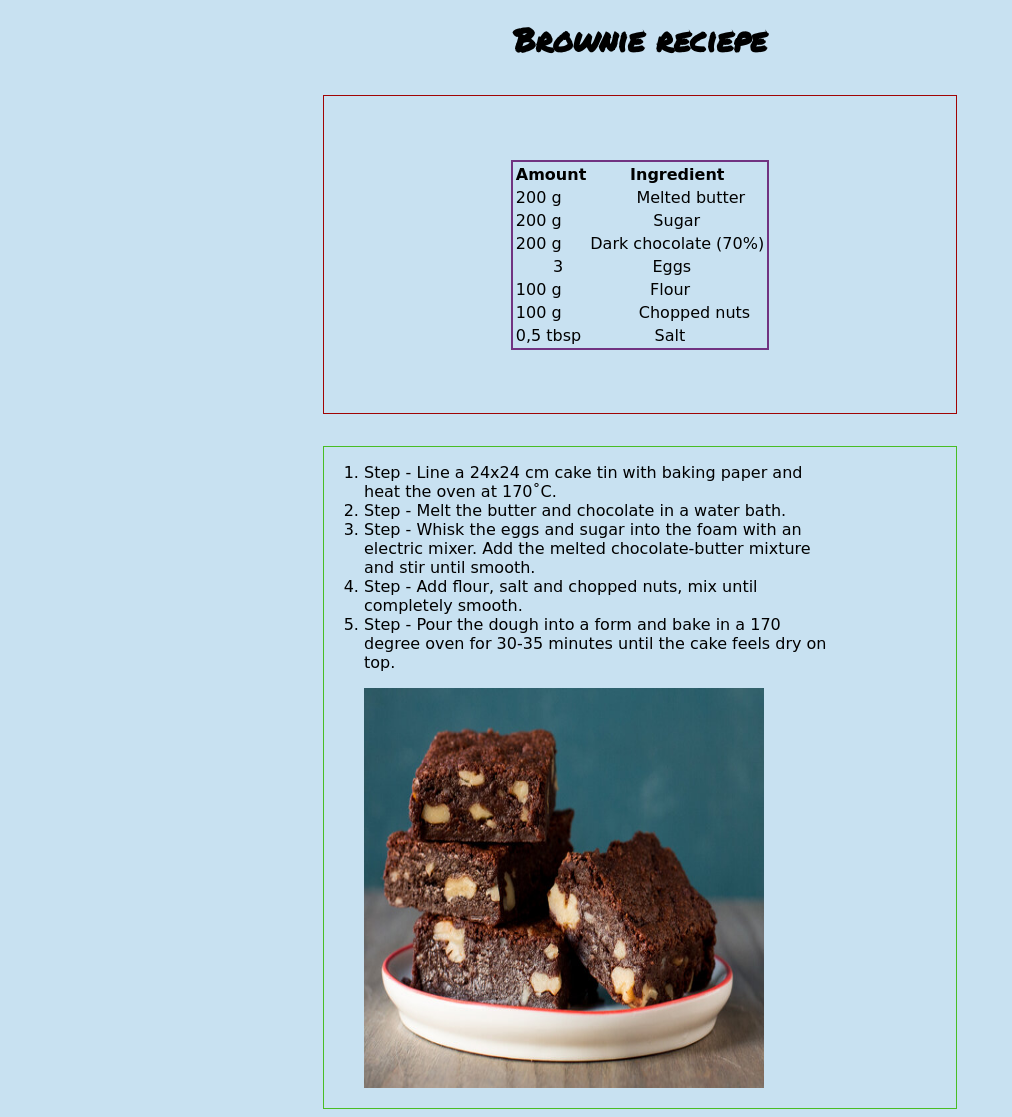
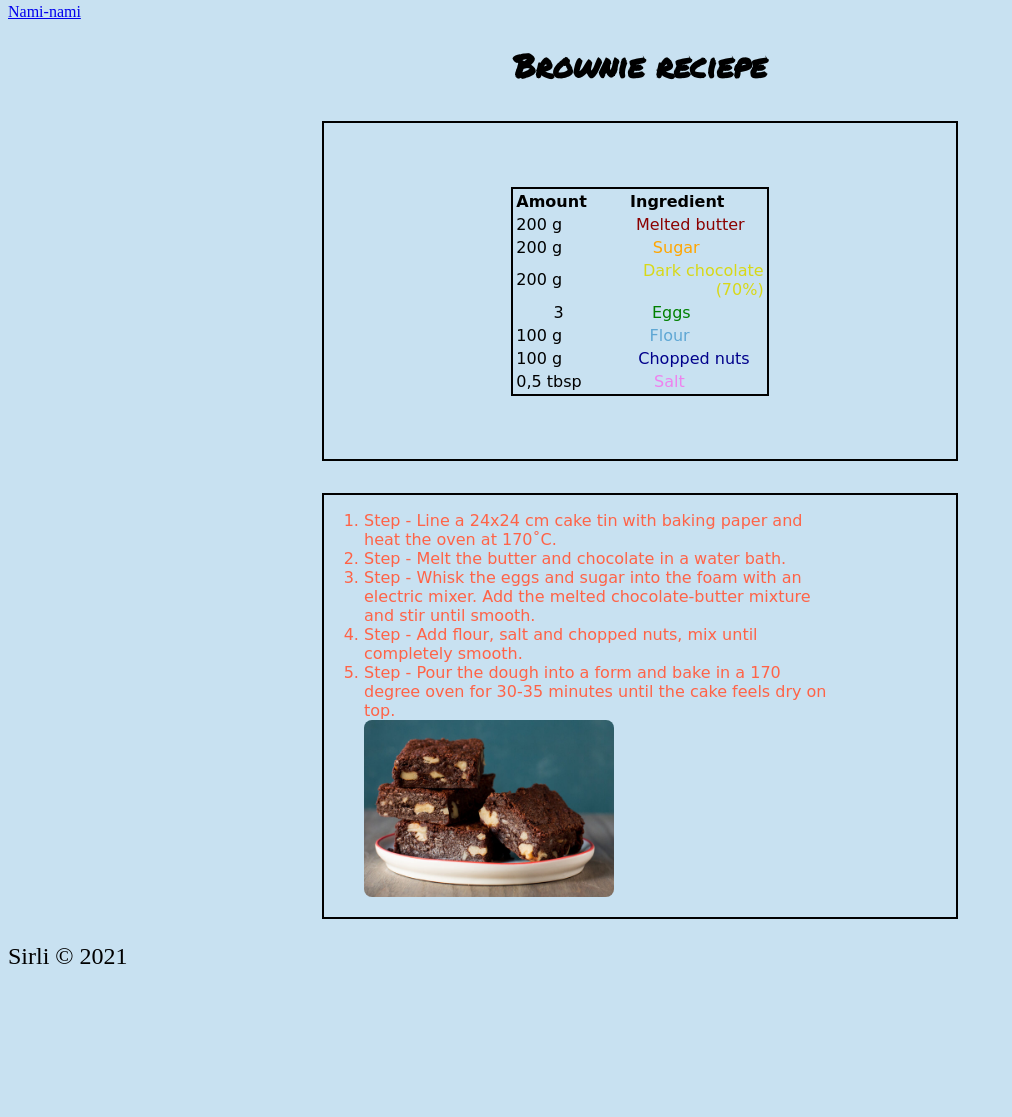
Before and after one commit to S1rli/First-homework, a plain HTML site: page index.html in a window 1280 px wide. Shown: the part 5-1122 px from the top of the page, without its empty margins (0-1012 px from the left). After the commit the page ends 999 px from the top, so only its background shows below. Drawn offline with Linux system fonts and the light colour scheme; a web font is replaced by a local one.

Commit message:
update files

```diff
--- a/css/style.css
+++ b/css/style.css
@@ -12,11 +12,19 @@ body {
 #td-melt {
     text-align: right;
     padding-right: 20px;
+    color: darkred;
 }
 
 #td-sugar {
     text-align: right;
     padding-right: 65px;
+    color:orange;
+}
+
+#td-dark {
+    text-align: right;
+    padding-left: 15%;
+    color:rgb(216, 216, 23);
 }
 
 #td-eggs {
@@ -27,25 +35,30 @@ body {
 #td-egg {
     text-align: right;
     padding-right: 74px;
+    color: green;
 }
 
 #td-flour {
     text-align: right;
     padding-right: 75px;
+    color: rgb(95, 167, 212);
 }
 
 #td-chop {
     text-align: right;
     padding-right: 15px;
+    color: darkblue;
 }
 
 #td-salt {
     text-align: right;
     padding-right: 80px;
+    color: violet;
 }
 
+
 .ingredients {
-    border: 1px solid rgb(161, 4, 4);
+    border: 2px solid rgb(0, 0, 0);
     width: 50%;
     margin: 2rem auto;
     padding-top: 5%;
@@ -54,12 +67,12 @@ body {
 }
 
 .ingredients-table {
-    border: 2px solid rgb(113, 51, 129);
+    border: 2px solid rgb(0, 0, 0);
     margin: 0 auto;
 }
 
 .intsructsions {
-    border: 1px solid rgb(73, 189, 37);
+    border: 2px solid rgb(0, 0, 0);
     width: 50%;
     margin: 0 auto;
 }
@@ -68,4 +81,14 @@ body {
     margin: 2 auto;
     width: 75%;
     font-family: 'Grechen Fuemen', cursive;
+    color: tomato;
 }
+
+img {
+    border-radius: 8px;
+    width: 250px;
+}
+
+.footer {
+    font-size: 1.5rem;
+}
--- a/index.html
+++ b/index.html
@@ -7,6 +7,8 @@
     <title>Brownie reciepe</title>
     <link rel="stylesheet" href="css/style.css">
 </head>
+
+<a href="https://nami-nami.ee/retsept/5746/sokolaadiruudud_ehk_brownied">Nami-nami</a>
 
 <body>
     <h1 class="heading">Brownie reciepe</h1>
@@ -56,10 +58,16 @@
             <li>Step - Whisk the eggs and sugar into the foam with an electric mixer. Add the melted chocolate-butter mixture and stir until smooth. </li>
             <li>Step - Add flour, salt and chopped nuts, mix until completely smooth.</li>
             <li>Step - Pour the dough into a form and bake in a 170 degree oven for 30-35 minutes until the cake feels dry on top.</li>
-           <p><img src="Brownie.jpg" alt="brownie" width="400" height="400"> </p>
+            <img src="Brownie.jpg" alt="brownie">
         </ol>
 
     </div>
 
+<div class="footer">
+    <p>
+        Sirli &#169; 2021
+    </p>
+</div>
+
 </body>
 </html>
```
